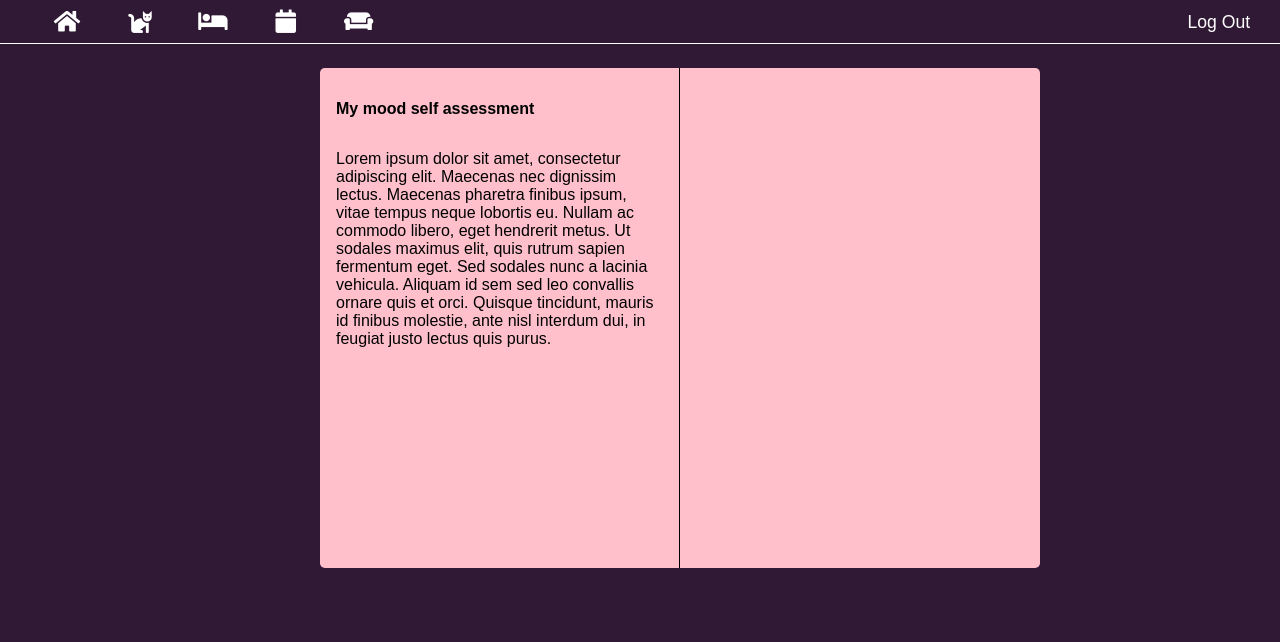
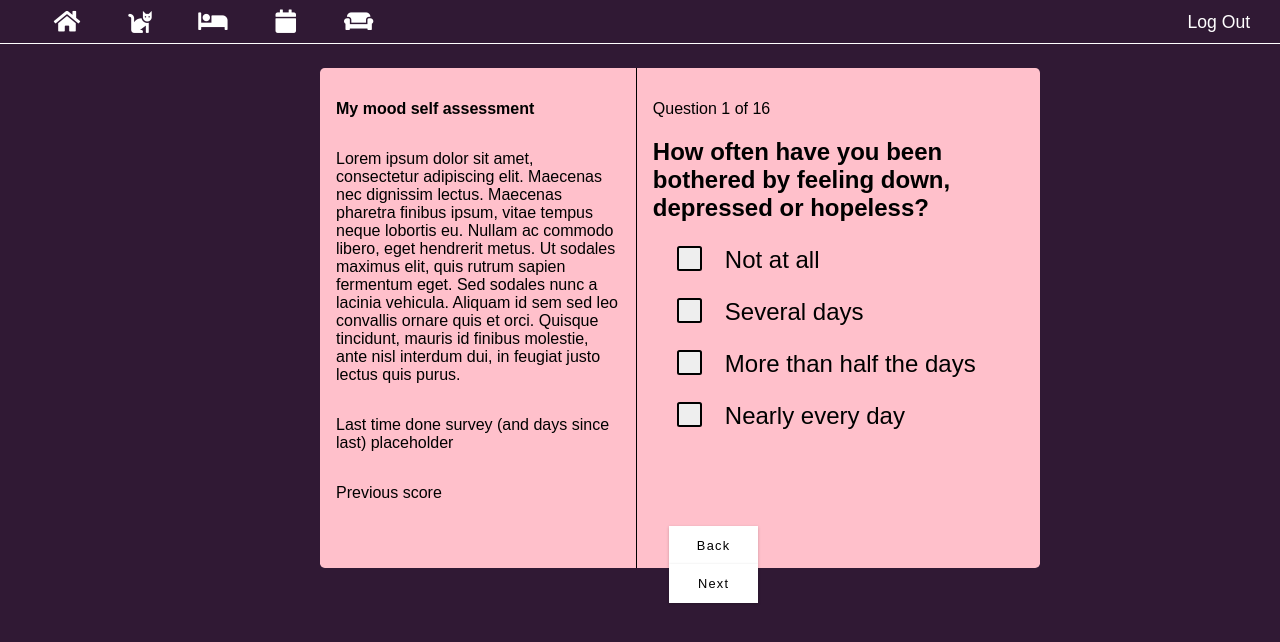
Before and after one commit to mspil88/sleep_js, a plain HTML site: page public/mood_survey.html in a window 1280 px wide. Drawn offline with Linux system fonts and the light colour scheme.

Commit message:
mood survey template

```diff
--- a/public/mood_survey.html
+++ b/public/mood_survey.html
@@ -25,8 +25,37 @@
             <div class="mood-gr1">
                 <h1 class="diary-section-header">My mood self assessment</h1>
                 <p class="mood-dialogue">Lorem ipsum dolor sit amet, consectetur adipiscing elit. Maecenas nec dignissim lectus. Maecenas pharetra finibus ipsum, vitae tempus neque lobortis eu. Nullam ac commodo libero, eget hendrerit metus. Ut sodales maximus elit, quis rutrum sapien fermentum eget. Sed sodales nunc a lacinia vehicula. Aliquam id sem sed leo convallis ornare quis et orci. Quisque tincidunt, mauris id finibus molestie, ante nisl interdum dui, in feugiat justo lectus quis purus.</p>
+                <p class="mood-dialogue">Last time done survey (and days since last) placeholder</p>
+                <p class="mood-dialogue">Previous score</p>
             </div>
-           <div class="mood-gr2"></div>
+           <div class="mood-gr2">
+               <div class="mood-question-container">
+                   <p class="mood-question-title">Question 1 of 16</p>
+                   <h2 class="mood-question">How often have you been bothered by feeling down, depressed or hopeless?</h2>
+                   <div class="question-response-container">
+                    <label class="lab-container">Not at all
+                      <input class = "mood-checkbox" type="radio" name="radio">
+                      <span class="checkmark"></span>
+                    </label>
+                    <label class="lab-container">Several days
+                      <input class = "mood-checkbox"  type="radio" name="radio">
+                      <span class="checkmark"></span>
+                    </label>
+                    <label class="lab-container">More than half the days
+                      <input id = "2" class = "mood-checkbox"  type="radio" name="radio">
+                      <span class="checkmark"></span>
+                    </label>
+                    <label class="lab-container">Nearly every day
+                      <input  class = "mood-checkbox" type="radio" name="radio">
+                      <span class="checkmark"></span>
+                    </label>
+                    </div>
+               </div>
+               <div class="next-back-container">
+                <button class="btn prev-btn" type="submit">Back</button>
+                <button class="btn next-btn" type="submit">Next</button>
+            </div>
+           </div>
 
 
 
--- a/public/styles.css
+++ b/public/styles.css
@@ -292,3 +292,85 @@ body {
 .v-2 {
     margin: 5em 10em;
 }
+
+.mood-question-container {
+    margin-left: 1em;
+    margin-right: 1em;
+    margin-top: 2em;
+}
+
+.lab-container {
+    display: block;
+    position: relative;
+    padding-left: 3em;
+    margin-top: 1em;
+    margin-bottom: 1em;
+    cursor: pointer;
+    font-size: 1.5em;
+    -webkit-user-select: none;
+    -moz-user-select: none;
+    -ms-user-select: none;
+    user-select: none;
+    transition: all 0.3s linear;
+}
+
+.lab-container input {
+    position: absolute;
+    opacity: 0;
+    cursor: pointer;
+}
+
+.checkmark {
+    position: absolute;
+    margin-left: 1em;
+    top: 0;
+    left: 0;
+    height: 25px;
+    width: 25px;
+    background-color: #eee;
+    border-radius: 10%;
+    border: 2px solid black;
+    transition: all 0.3s linear;
+  }
+
+.lab-container:hover input ~ .checkmark {
+    background-color: #ccc;
+    box-shadow: 0 0 0  3px whitesmoke;
+}
+
+.lab-container input:checked ~ .checkmark {
+    box-shadow: 0 0 0  3px whitesmoke;
+}
+
+.checkmark:after {
+    content: "";
+    position: absolute;
+    display: none;
+}
+
+.lab-container input:checked ~ .checkmark:after {
+    display: block;
+ }
+
+.lab-container .checkmark:after {
+   top: 0.3em;
+   left: 0.3em;
+   width: 8px;
+   height: 8px;
+   border-radius: 50%;
+   background: black;
+}
+
+.next-back-container {
+    margin-top: 6em;
+    margin-left: 2em;
+}
+
+.prev-btn, .next-btn {
+    height: 3em;
+    width: 7em;
+}
+
+.prev-btn {
+    margin-right: 22em;
+}
```
